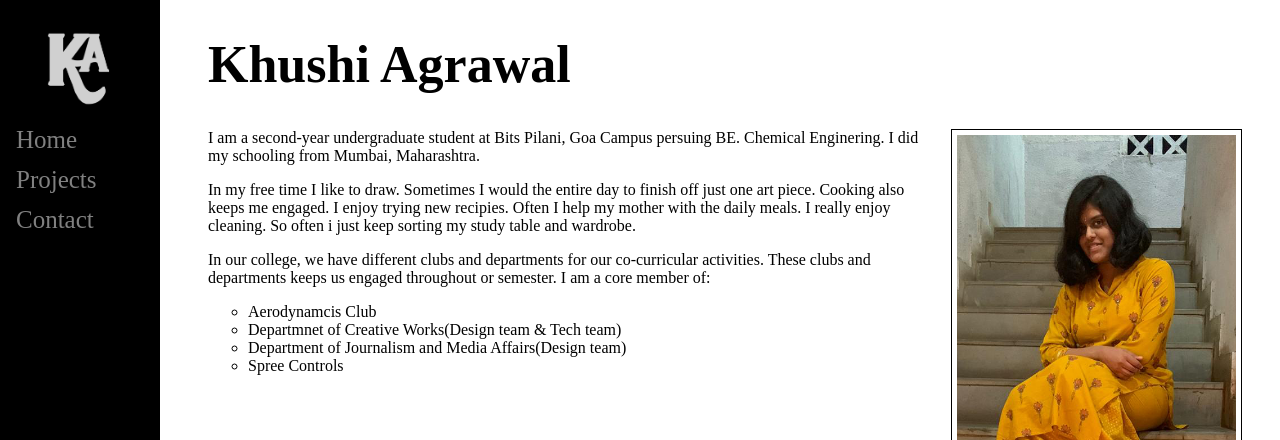
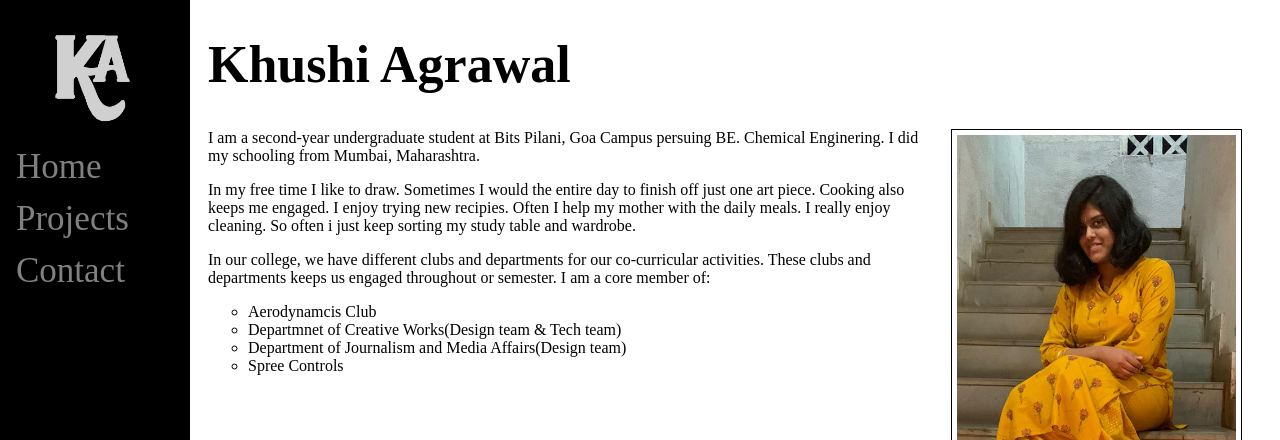
Before and after one commit to kh-17/portfolio.github.io, a plain HTML site: page index.html in a window 1280 px wide. Shown: the top 440 px of the page. Drawn offline with Linux system fonts and the light colour scheme.

Commit message:
Update styles.css

```diff
--- a/styles.css
+++ b/styles.css
@@ -1,7 +1,7 @@
 .sidenav
 {
 	height: 100%;
-	width: 160px;
+	width: 190px;
 	position: fixed;
 	top: 0;
 	left: 0;
@@ -12,7 +12,7 @@
 .sidenav a {
   padding: 6px 8px 6px 16px;
   text-decoration: none;
-  font-size: 25px;
+  font-size: 35px;
   color: grey;
   display: block;
 }
```
